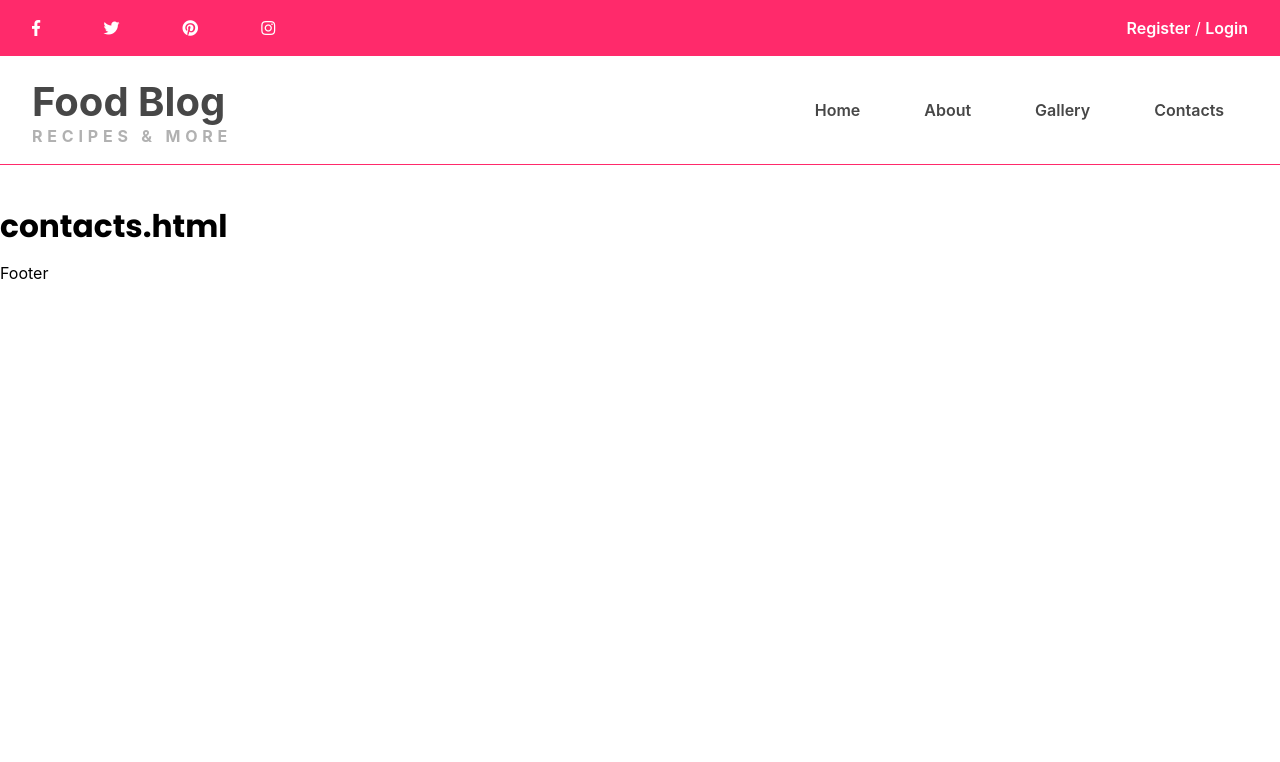
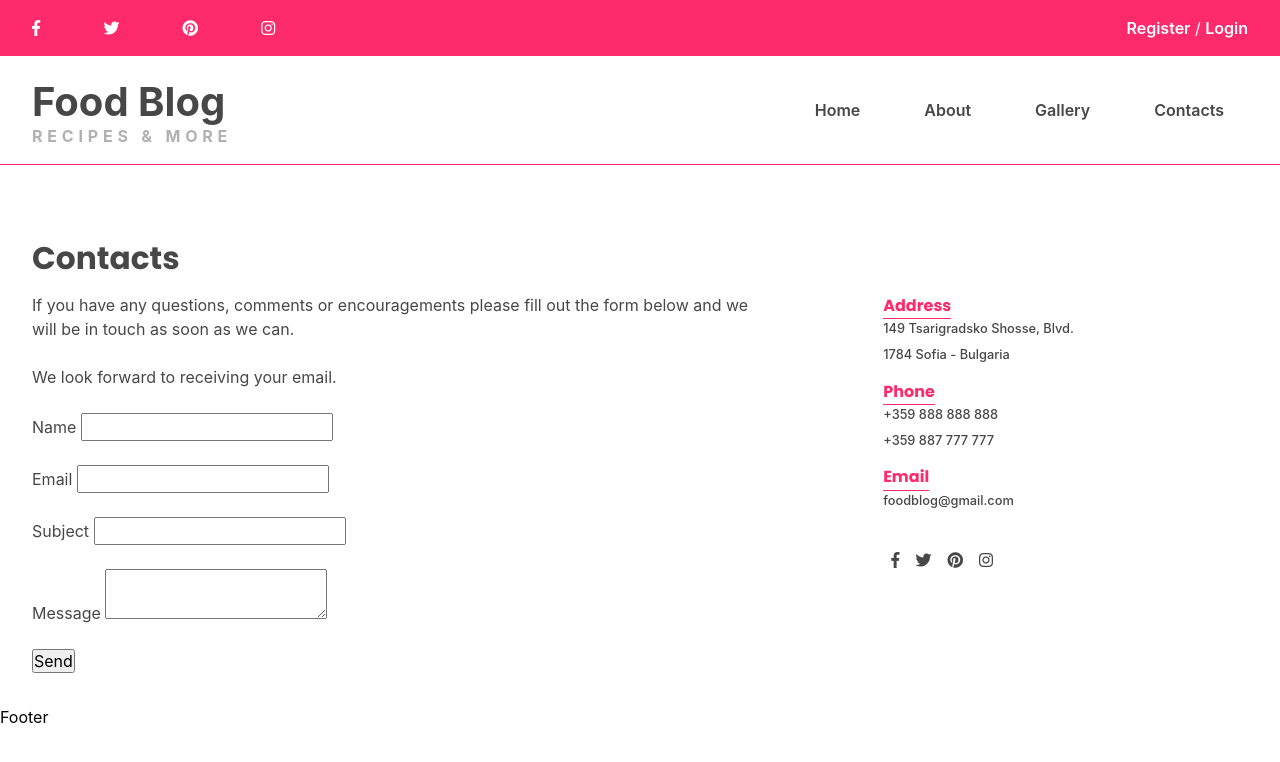
Before and after one commit to KaterinaPetrova87/food-blog, a Jekyll site: the page built from contacts.html, in a window 1280 px wide. Shown: the top 762 px of the page. Built offline with Jekyll 4.4.1, drawn with Linux system fonts in a browser that asks for light colours.

Commit message:
added contacts page styles

```diff
--- a/about.html
+++ b/about.html
@@ -11,7 +11,8 @@ permalink: /about/
             Vestibulum ac pellentesque tortor. Aenean congue sed metus in iaculis. Cras a tortor enim. Phasellus
             posuere vestibulum ipsum, eget lobortis purus. Orci varius natoque penatibus et magni. Lorem ipsum dolor
             sit amet, consectetur adipiscing elit. Vestibulum nec varius dui. Suspendisse potenti. Vestibulum ac
-            pellentesque tortor. Aenean congue sed metus in iaculis.
+            pellentesque tortor. Aenean congue sed metus in iaculis. Aenean congue sed metus in iaculis. Cras a tortor enim. Phasellus
+            posuere vestibulum ipsum, eget lobortis purus. Orci varius natoque penatibus et magni.
         </p>
     </div>
     <div class="about-img">
--- a/contacts.html
+++ b/contacts.html
@@ -4,4 +4,60 @@ title: Contacts
 permalink: /contacts/
 ---
 
-<h2>contacts.html</h2>
+<section class="contacts">
+    <h2>Contacts</h2>
+    <article class="contacts-form">
+        <p>If you have any questions, comments or encouragements please fill out the form below and we will be in touch
+            as soon as we can.
+        </p>
+        <p>We look forward to receiving your email.</p>
+        <form action="#">
+            <div class="user-info">
+                <p>
+                    <label for="name">Name</label>
+                    <input type="text" name="name" id="name">
+                </p>
+                <p>
+                    <label for="email">Email</label>
+                    <input type="email" name="email" id="email">
+                </p>
+            </div>
+            <p>
+                <label for="subject">Subject</label>
+                <input type="text" name="subject" id="subject">
+            </p>
+            <p>
+                <label for="message">Message</label>
+                <textarea name="message" id="message">
+            </textarea>
+            </p>
+            <input type="submit" value="Send">
+        </form>
+    </article>
+    <article class="contacts-info">
+        <ul>
+            <li>
+                <h5>Address</h5>
+                <p>149 Tsarigradsko Shosse, Blvd.</p>
+                <p>1784 Sofia - Bulgaria</p>
+            </li>
+            <li>
+                <h5>Phone</h5>
+                <p>+359 888 888 888</p>
+                <p>+359 887 777 777</p>
+            </li>
+            <li>
+                <h5>Email</h5>
+                <p>foodblog@gmail.com</p>
+            </li>
+        </ul>
+        <div class="contacts-social">
+            <ul>
+                <li><a href="#" class="fab fa-facebook-f"></a></li>
+                <li><a href="#" class="fab fa-twitter"></a></li>
+                <li><a href="#" class="fab fa-pinterest"></a></li>
+                <li><a href="#" class="fab fa-instagram"></a></li>
+            </ul>
+        </div>
+    </article>
+</section>
--- a/docs/about/index.html
+++ b/docs/about/index.html
@@ -60,7 +60,8 @@
             Vestibulum ac pellentesque tortor. Aenean congue sed metus in iaculis. Cras a tortor enim. Phasellus
             posuere vestibulum ipsum, eget lobortis purus. Orci varius natoque penatibus et magni. Lorem ipsum dolor
             sit amet, consectetur adipiscing elit. Vestibulum nec varius dui. Suspendisse potenti. Vestibulum ac
-            pellentesque tortor. Aenean congue sed metus in iaculis.
+            pellentesque tortor. Aenean congue sed metus in iaculis. Aenean congue sed metus in iaculis. Cras a tortor enim. Phasellus
+            posuere vestibulum ipsum, eget lobortis purus. Orci varius natoque penatibus et magni.
         </p>
     </div>
     <div class="about-img">
--- a/docs/feed.xml
+++ b/docs/feed.xml
@@ -1,4 +1,4 @@
-<?xml version="1.0" encoding="utf-8"?><feed xmlns="http://www.w3.org/2005/Atom" ><generator uri="https://jekyllrb.com/" version="3.8.5">Jekyll</generator><link href="/feed.xml" rel="self" type="application/atom+xml" /><link href="/" rel="alternate" type="text/html" /><updated>2018-11-28T00:33:53+02:00</updated><id>/feed.xml</id><title type="html">Food Blog</title><subtitle>Recipes &amp; more</subtitle><entry><title type="html">Sesame Peanut Noodles</title><link href="/2018/11/27/recipe-6.html" rel="alternate" type="text/html" title="Sesame Peanut Noodles" /><published>2018-11-27T19:53:21+02:00</published><updated>2018-11-27T19:53:21+02:00</updated><id>/2018/11/27/recipe-6</id><content type="html" xml:base="/2018/11/27/recipe-6.html">&lt;p&gt;&lt;img src=&quot;/assets/img/recipe6.jpg&quot; alt=&quot;Recipe6&quot; /&gt;&lt;/p&gt;
+<?xml version="1.0" encoding="utf-8"?><feed xmlns="http://www.w3.org/2005/Atom" ><generator uri="https://jekyllrb.com/" version="3.8.5">Jekyll</generator><link href="/feed.xml" rel="self" type="application/atom+xml" /><link href="/" rel="alternate" type="text/html" /><updated>2018-11-28T14:33:48+02:00</updated><id>/feed.xml</id><title type="html">Food Blog</title><subtitle>Recipes &amp; more</subtitle><entry><title type="html">Sesame Peanut Noodles</title><link href="/2018/11/27/recipe-6.html" rel="alternate" type="text/html" title="Sesame Peanut Noodles" /><published>2018-11-27T19:53:21+02:00</published><updated>2018-11-27T19:53:21+02:00</updated><id>/2018/11/27/recipe-6</id><content type="html" xml:base="/2018/11/27/recipe-6.html">&lt;p&gt;&lt;img src=&quot;/assets/img/recipe6.jpg&quot; alt=&quot;Recipe6&quot; /&gt;&lt;/p&gt;
 
 &lt;p&gt;Lorem ipsum dolor sit amet, consectetur adipiscing elit, sed do eiusmod tempor incididunt ut labore et dolore magna aliqua. Ut enim ad minim veniam, quis nostrud exercitation ullamco laboris nisi ut aliquip ex ea commodo consequat. Duis aute irure dolor in reprehenderit in voluptate velit esse cillum dolore eu fugiat nulla pariatur. Excepteur sint occaecat cupidatat non proident, sunt in culpa qui officia deserunt mollit anim id est laborum.&lt;/p&gt;</content><author><name></name></author><summary type="html"></summary></entry><entry><title type="html">Spicy Korean BBQ-style Pork</title><link href="/2018/11/27/recipe-5.html" rel="alternate" type="text/html" title="Spicy Korean BBQ-style Pork" /><published>2018-11-27T18:53:21+02:00</published><updated>2018-11-27T18:53:21+02:00</updated><id>/2018/11/27/recipe-5</id><content type="html" xml:base="/2018/11/27/recipe-5.html">&lt;p&gt;&lt;img src=&quot;/assets/img/recipe5.jpg&quot; alt=&quot;Recipe5&quot; /&gt;&lt;/p&gt;
 
--- a/scss/_about.scss
+++ b/scss/_about.scss
@@ -66,7 +66,7 @@
 
 .subscribe-text form {
     display: flex;
-    margin-bottom: 2rem;
+    margin: 2rem 0;
 }
 
 .subscribe-text form input[type="text"] {
--- a/scss/style.scss
+++ b/scss/style.scss
@@ -13,3 +13,4 @@
 @import "hero-section";
 @import "listing";
 @import "about";
+@import "contacts";
```
Also changed, not shown: docs/contacts/index.html (+57 -1 lines), scss/_contacts.scss (added, +63 -0 lines), assets/img/team.jpg, css/style.css, docs/assets/img/team.jpg, docs/css/style.css.
